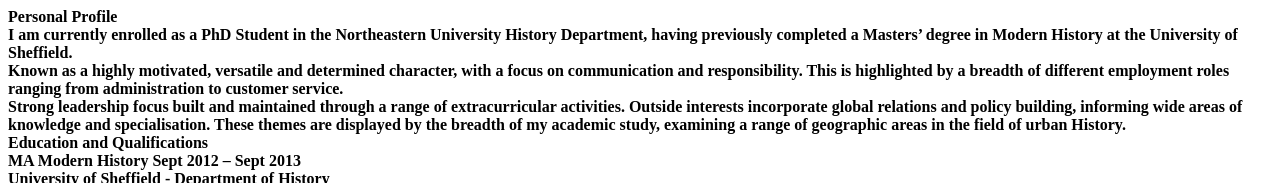
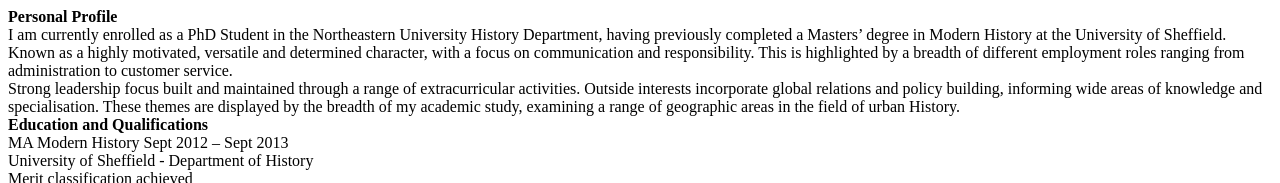
Before and after one commit to jdparker91/jdparker91.github.io, a plain HTML site: page CV.html in a window 1280 px wide. Shown: the top 183 px of the page. Drawn offline with Linux system fonts and the light colour scheme.

Commit message:
Update CV.html

```diff
--- a/CV.html
+++ b/CV.html
@@ -1,5 +1,5 @@
 <html>
-<b>Personal Profile<b>
+<b>Personal Profile</b>
 <br>
 I am currently enrolled as a PhD Student in the Northeastern University History Department, having previously completed a Masters’ degree in Modern History at the University of Sheffield.
 <br>
@@ -7,7 +7,7 @@ Known as a highly motivated, versatile and determined character, with a focus on
 <br>
 Strong leadership focus built and maintained through a range of extracurricular activities. Outside interests incorporate global relations and policy building, informing wide areas of knowledge and specialisation. These themes are displayed by the breadth of my academic study, examining a range of geographic areas in the field of urban History.
 <br>
-<b>Education and Qualifications<b><br>
+<b>Education and Qualifications</b><br>
 <e>MA Modern History										Sept 2012 – Sept 2013</e><br>
 University of Sheffield - Department of History<br>
 Merit classification achieved<br>
```
